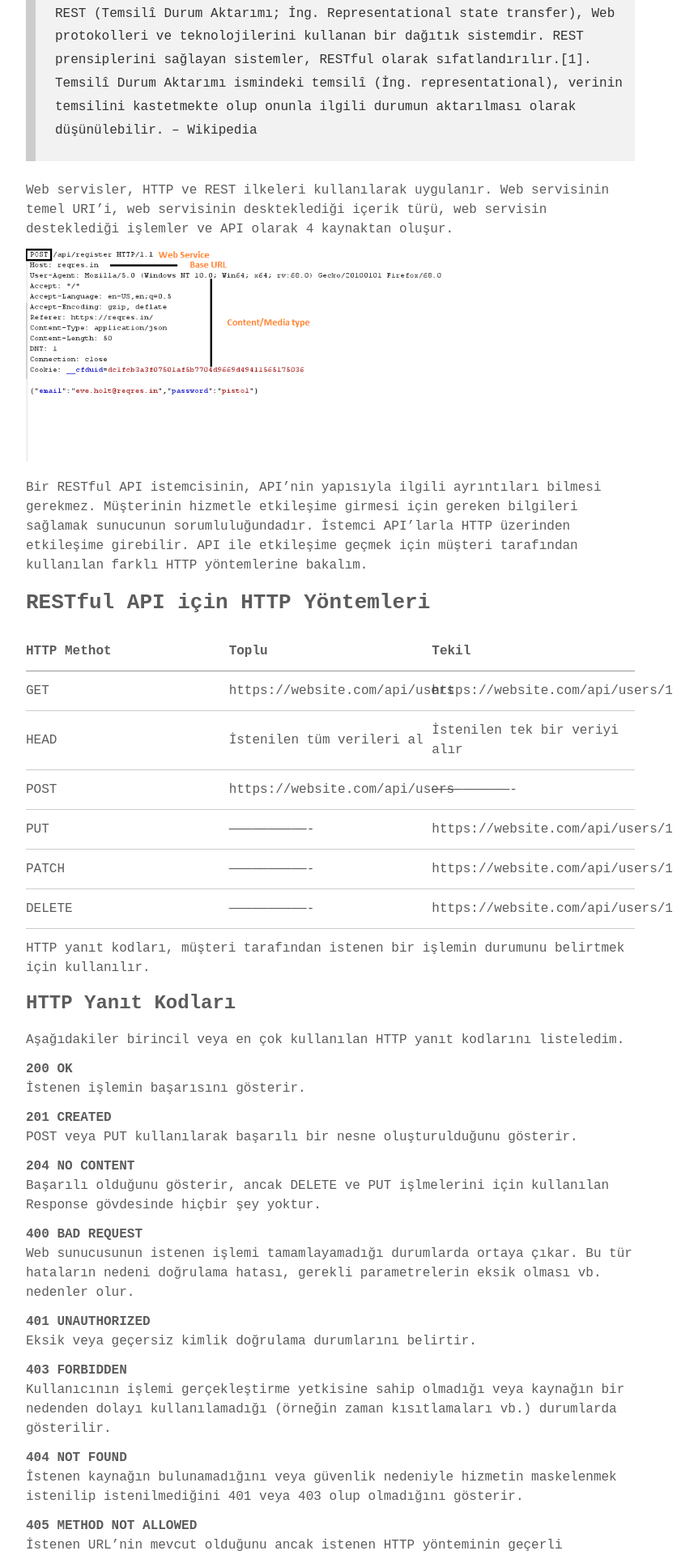
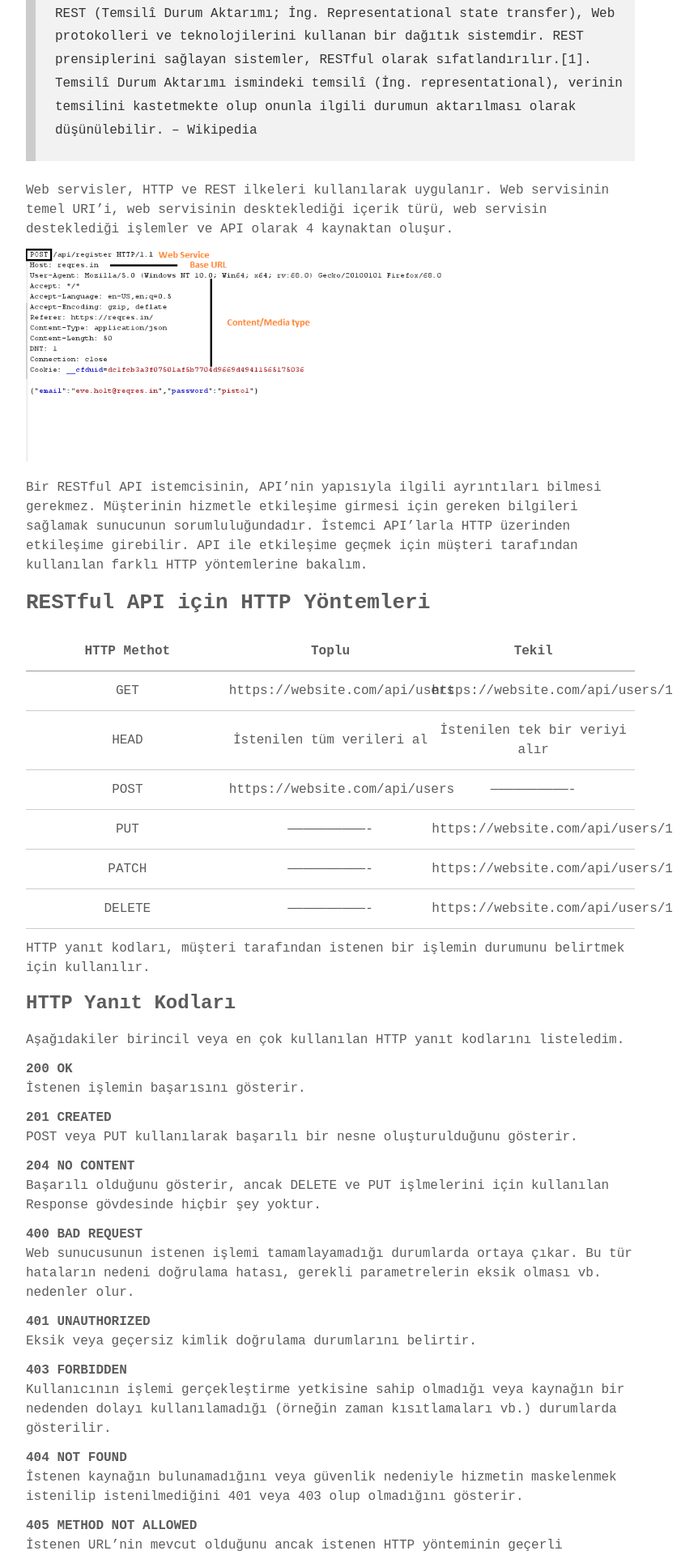
Before and after one commit to xShuden/furkansayim.github.io, a Jekyll site: the page built from _posts/2019-08-07-restful-api-nasil-hacklenir.md, in a window 1280 px wide. Shown: the part 1477-3397 px from the top of the page at 81% size, without its empty margins (232-1094 px from the left). Built offline with Jekyll 4.4.1, drawn with Linux system fonts in a browser that asks for light colours; some web fonts are replaced.

```diff
--- a/_posts/2019-08-07-restful-api-nasil-hacklenir.md
+++ b/_posts/2019-08-07-restful-api-nasil-hacklenir.md
@@ -50,14 +50,14 @@ Bir RESTful API istemcisinin, API'nin yapısıyla ilgili ayrıntıları bilmesi
 
 ## RESTful API için HTTP Yöntemleri
 
-| HTTP Methot | Toplu                                    | Tekil                                           |
-|-------------|------------------------------------------|-------------------------------------------------|
-| GET         | https://website.com/api/users            | https://website.com/api/users/1                 |
-| HEAD        | İstenilen tüm verileri al                | İstenilen tek bir veriyi alır                   |
-| POST        | https://website.com/api/users            | -------------------------------                 |
-| PUT         | -------------------------------          | https://website.com/api/users/1                 |
-| PATCH       | -------------------------------          | https://website.com/api/users/1                 |
-| DELETE      | -------------------------------          | https://website.com/api/users/1                 |
+| HTTP Methot    | Toplu                            | Tekil                             |
+|     :---:      |     :---:                        |     :---:                         |
+| GET            | https://website.com/api/users    | https://website.com/api/users/1   |
+| HEAD           | İstenilen tüm verileri al        | İstenilen tek bir veriyi alır     |
+| POST           | https://website.com/api/users    | -------------------------------   |
+| PUT            | -------------------------------  | https://website.com/api/users/1   |
+| PATCH          | -------------------------------  | https://website.com/api/users/1   |
+| DELETE         | -------------------------------  | https://website.com/api/users/1   |
 
 HTTP yanıt kodları, müşteri tarafından istenen bir işlemin durumunu belirtmek için kullanılır.
 
```
